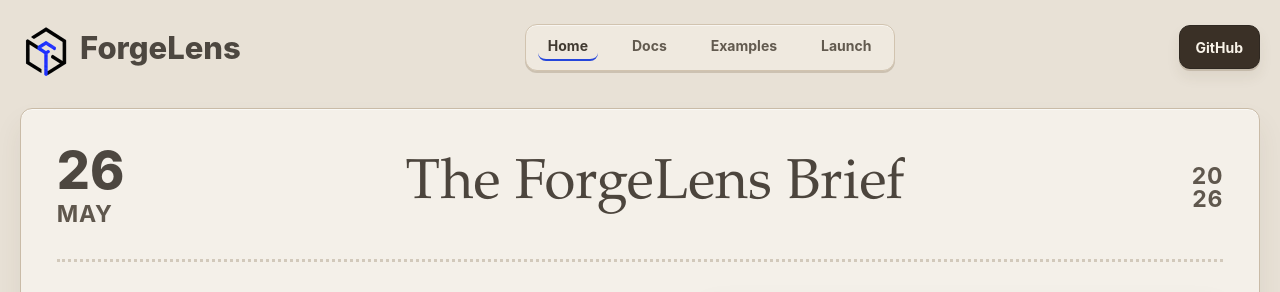
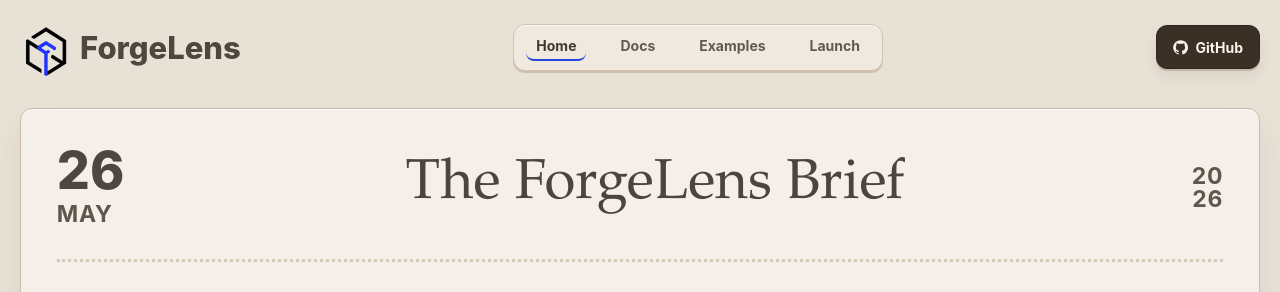
Before and after one commit to tawachdev/forgelens, an Astro site in the folder site/: page / in a window 1280 px wide. Shown: the top 292 px of the page. Built offline with nearby package versions, Linux system fonts and the light colour scheme; Astro itself is replaced by a stand-in of ours.

Commit message:
fix(styles): enhance GitHub link with icon and aria-label for improved accessibility and aesthetics

```diff
--- a/site/src/layouts/SiteLayout.astro
+++ b/site/src/layouts/SiteLayout.astro
@@ -40,7 +40,12 @@
           ))
         }
       </nav>
-      <a class="button primary" href="https://github.com/tawachdev/forgelens">GitHub</a>
+      <a class="button primary gh-link" href="https://github.com/tawachdev/forgelens" aria-label="ForgeLens on GitHub">
+        <svg class="button-icon" viewBox="0 0 16 16" aria-hidden="true" focusable="false">
+          <path d="M8 0.2a7.8 7.8 0 0 0-2.47 15.2c0.39 0.07 0.53-0.17 0.53-0.37v-1.29c-2.17 0.47-2.62-1.04-2.62-1.04a2.06 2.06 0 0 0-0.86-1.13c-0.7-0.48 0.05-0.47 0.05-0.47a1.63 1.63 0 0 1 1.19 0.8 1.66 1.66 0 0 0 2.27 0.65 1.67 1.67 0 0 1 0.49-1.04c-1.73-0.2-3.55-0.87-3.55-3.85a3 3 0 0 1 0.8-2.1 2.8 2.8 0 0 1 0.08-2.07s0.65-0.21 2.13 0.8a7.4 7.4 0 0 1 3.88 0c1.48-1.01 2.13-0.8 2.13-0.8a2.8 2.8 0 0 1 0.08 2.07 3 3 0 0 1 0.8 2.1c0 2.99-1.82 3.65-3.56 3.85a1.87 1.87 0 0 1 0.53 1.45v2.14c0 0.21 0.14 0.45 0.54 0.37A7.8 7.8 0 0 0 8 0.2z"></path>
+        </svg>
+        <span>GitHub</span>
+      </a>
     </header>
     <main>
       <slot />
```
